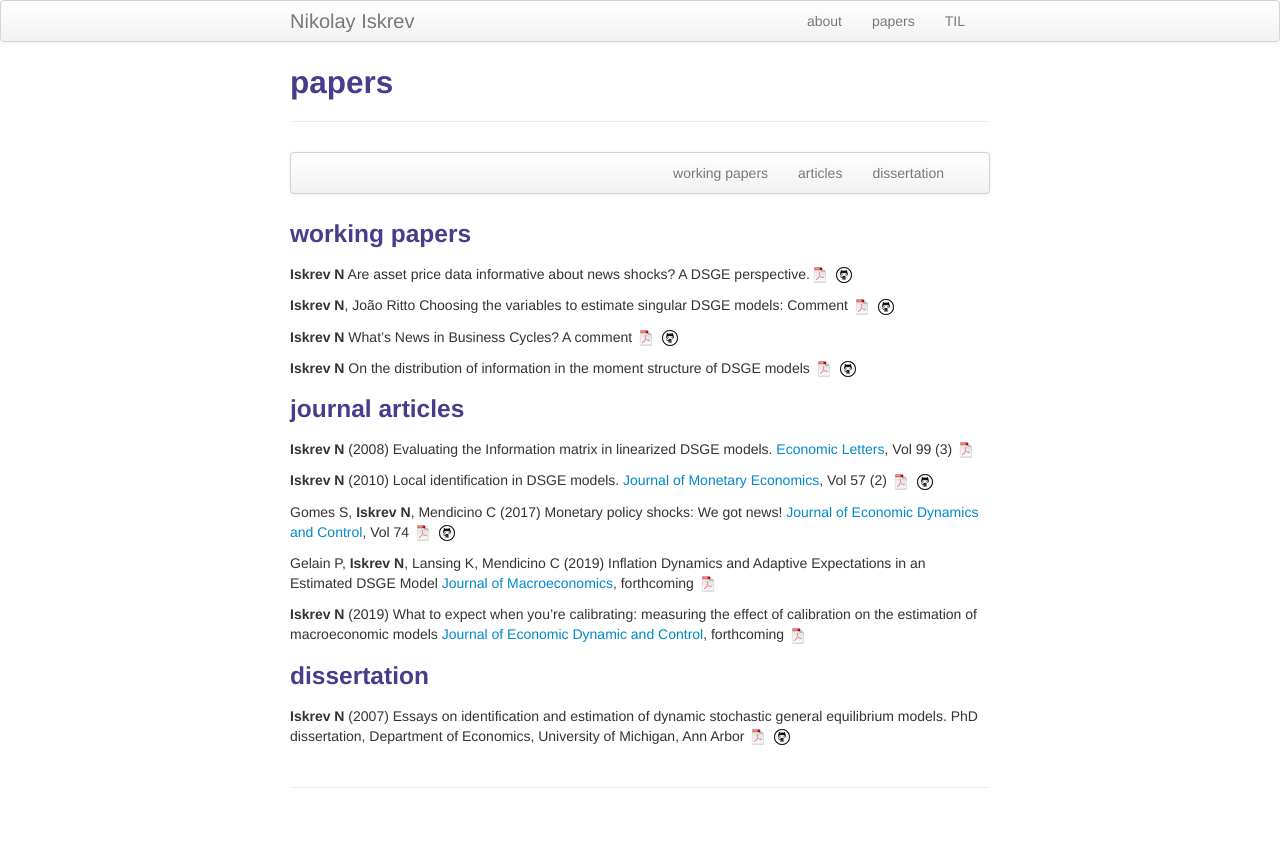
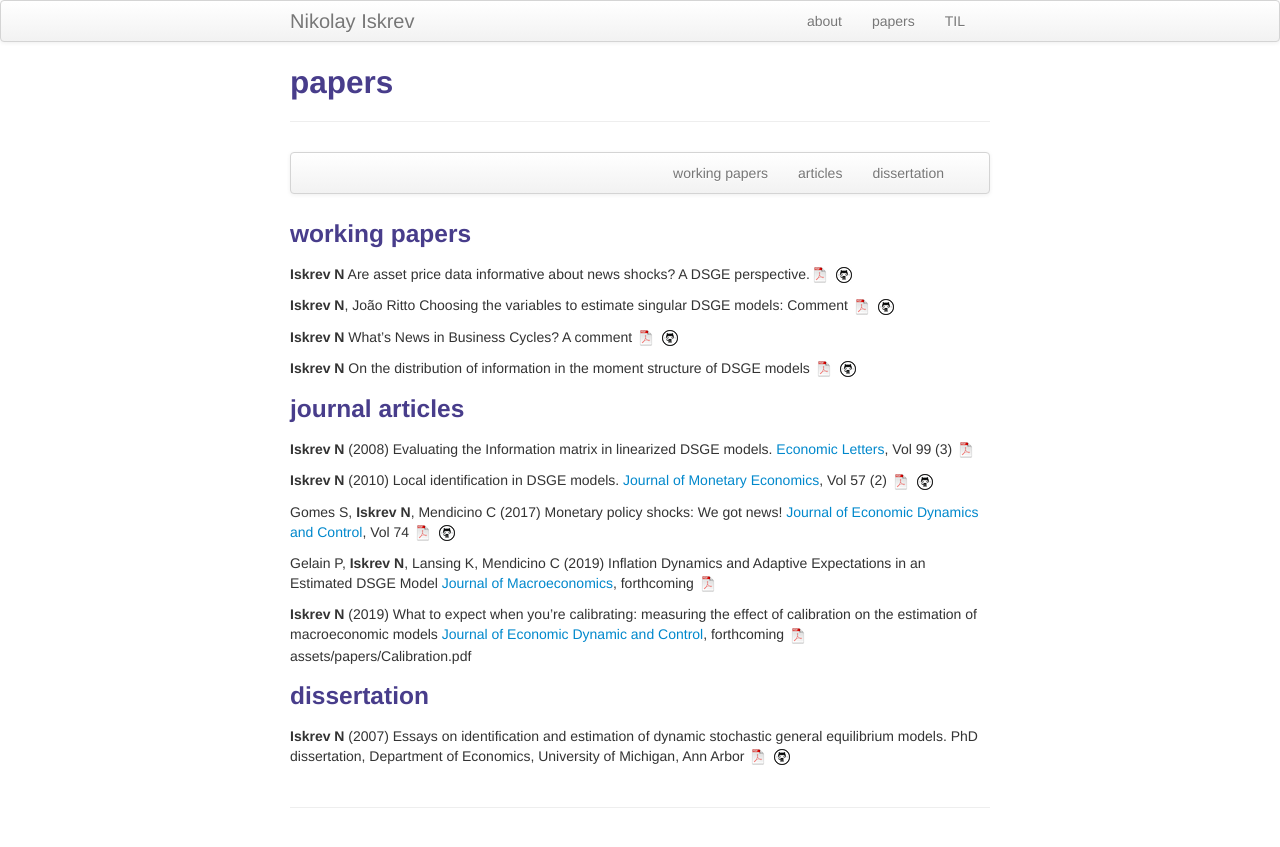
Before and after one commit to niskrev/niskrev.github.io, a Jekyll site: the page built from pages/papers.md, in a window 1280 px wide. Shown: the top 847 px of the page. Built offline with Jekyll 4.4.1, drawn with Linux system fonts in a browser that asks for light colours.

Commit message:
fixing papers

```diff
--- a/pages/papers.md
+++ b/pages/papers.md
@@ -47,8 +47,8 @@
 
 Gelain P, **Iskrev N**, Lansing K, Mendicino C (2019) Inflation Dynamics and Adaptive Expectations in an Estimated DSGE Model [Journal of Macroeconomics](https://www.sciencedirect.com/journal/journal-of-macroeconomics), forthcoming [![pdf](icons16/pdf-icon.png)](../assets/papers/Adaptive.pdf)
 
-**Iskrev N** (2019) What to expect when you're calibrating: measuring the effect of calibration on the estimation of macroeconomic models [Journal of Economic Dynamic and Control](https://www.sciencedirect.com/journal/journal-of-economic-dynamics-and-control), forthcoming
-[![pdf](icons16/pdf-icon.png)](../assets/papers/Calibration.pdf)
+**Iskrev N** (2019) What to expect when you're calibrating: measuring the effect of calibration on the estimation of macroeconomic models [Journal of Economic Dynamic and Control](https://www.sciencedirect.com/journal/journal-of-economic-dynamics-and-control), forthcoming [![pdf](icons16/pdf-icon.png)](../assets/papers/Calibration.pdf)
+assets/papers/Calibration.pdf
 
 ### <a name="thesis"></a>dissertation
 
```
